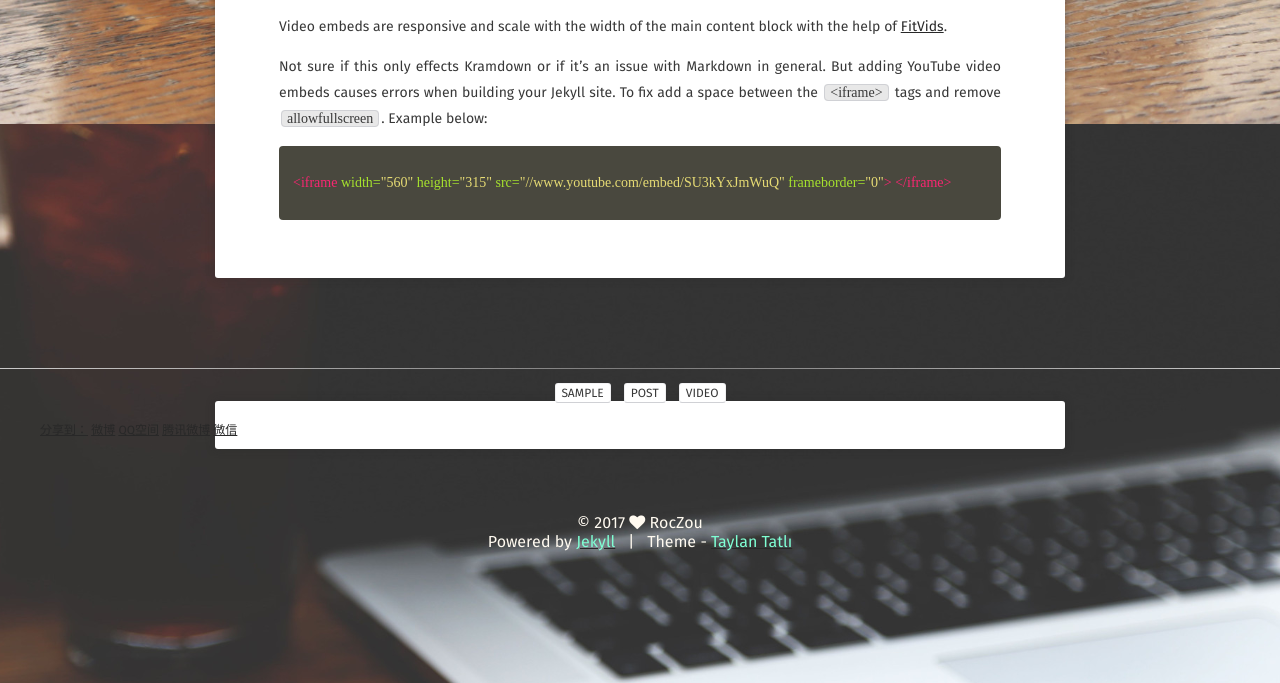
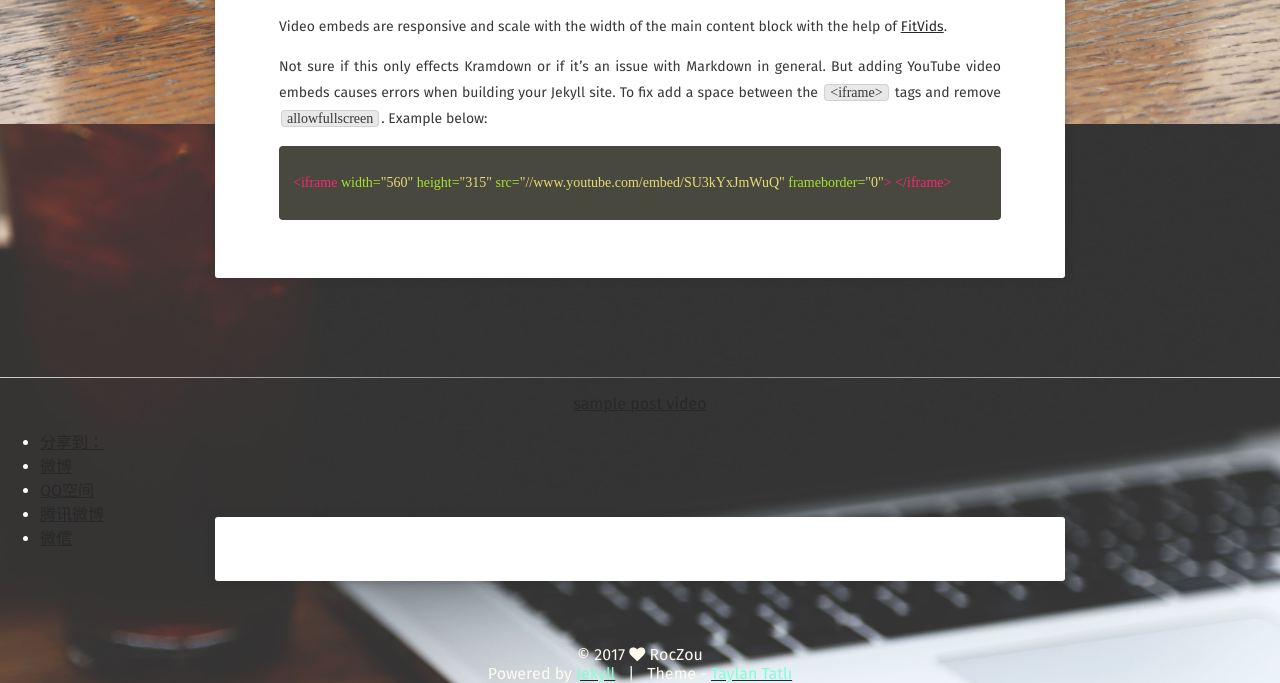
Before and after one commit to cleancp/cleancp.github.io, a Jekyll site: the page built from _posts/2013-06-25-video-post.md, in a window 1280 px wide. Shown: the part 776-1459 px from the top of the page. Built offline with Jekyll 4.4.1, drawn with Linux system fonts in a browser that asks for light colours; some web fonts are replaced; comment, search, counter and statistics services are not loaded.

Commit message:
ds 样式

```diff
--- a/_layouts/post.html
+++ b/_layouts/post.html
@@ -35,11 +35,11 @@ layout: compress
                 {{ content }}
             </div>
         </div>
-        <div class="entry-meta">
+        <!--<div class="entry-meta">-->
 			{% include meta.html %}
 			{% if page.comments %}<div class="ds-thread" id="ds-thread" data-thread-key='{{ page.id }}' data-title="{{ page.title }}" data-url="{{site.url}}/{{ page.url }}"></div>
         {% endif %}
-		</div>
+		<!--</div>-->
          {% include footer.html %}
     </header>
     {% include scripts.html %}
```
